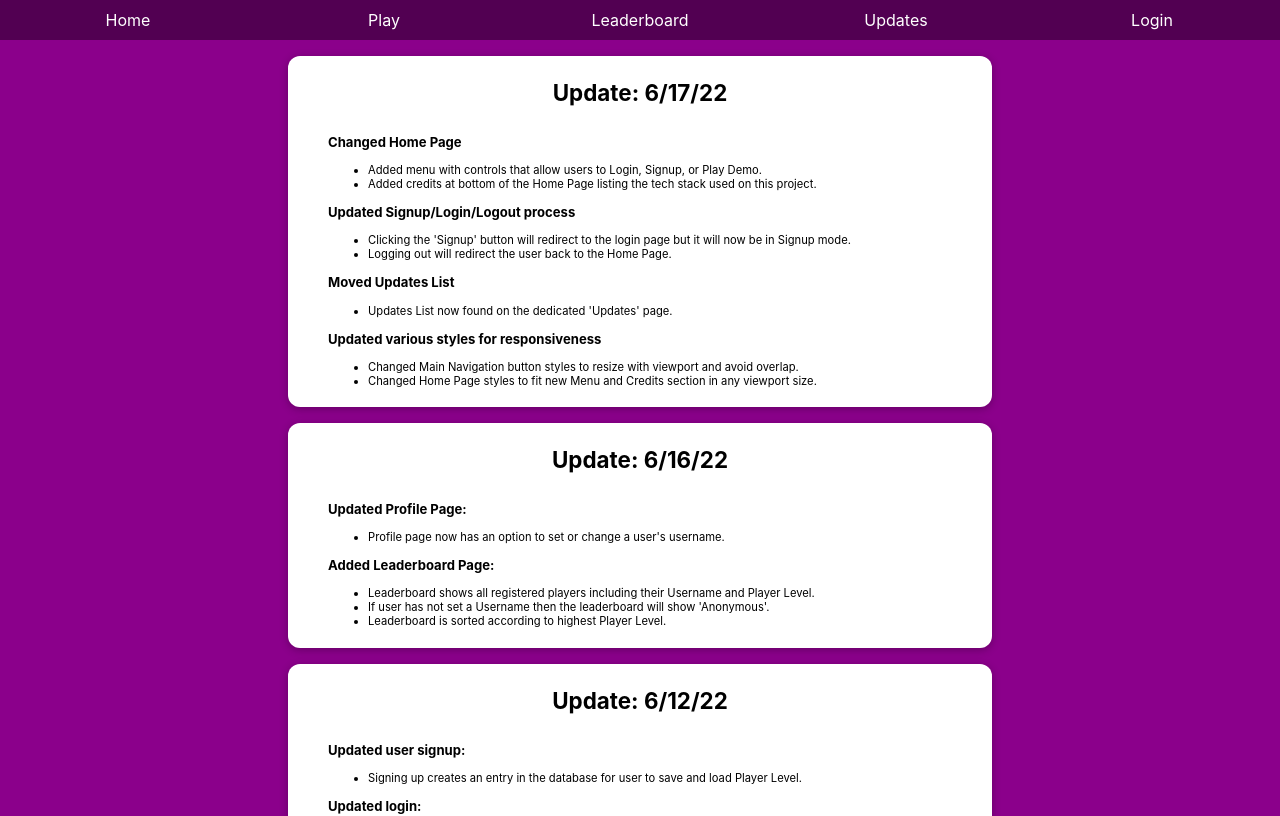
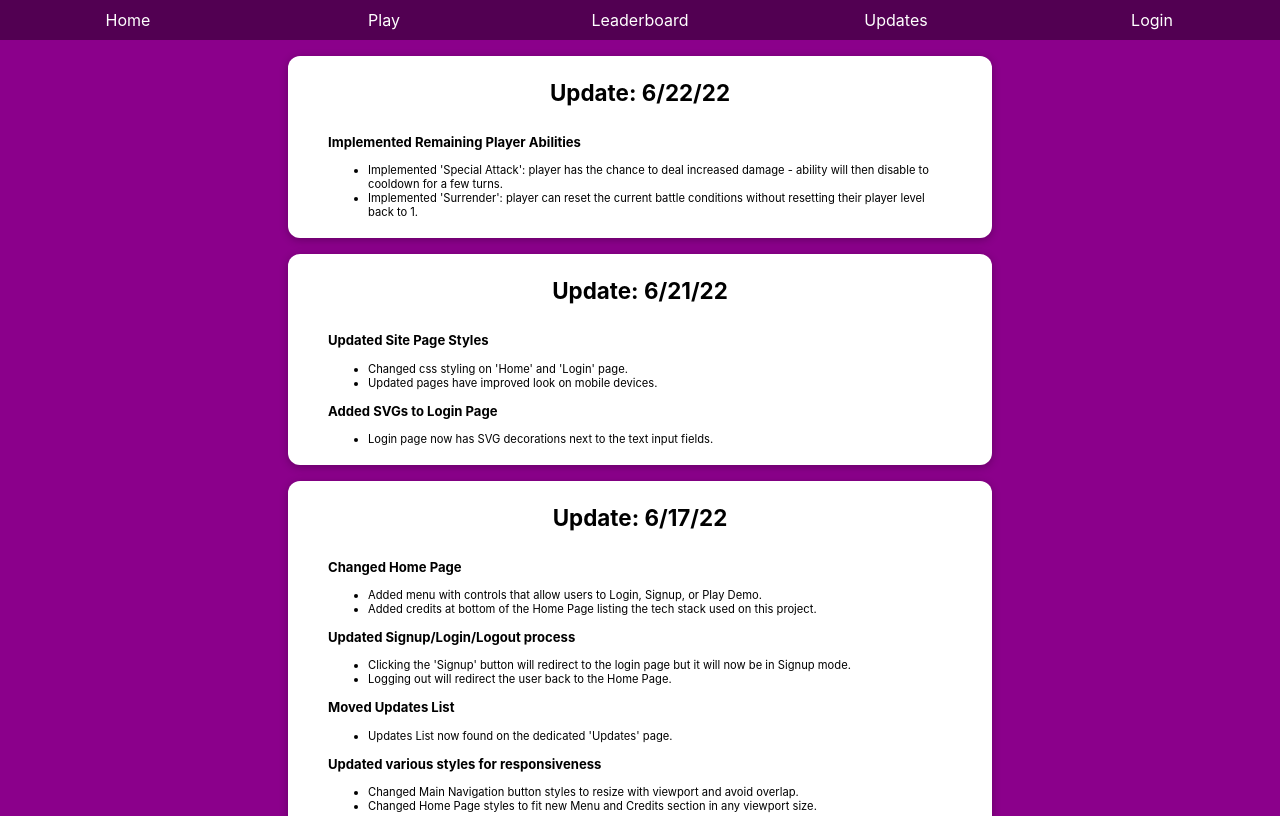
Before and after one commit to JeffreyGHJ/react-monster-cards, a Next.js app: page /updates in a window 1280 px wide. Shown: the top 816 px of the page. Built offline with nearby package versions, Linux system fonts and the light colour scheme.

Commit message:
Added today's updates to the 'Update' page

```diff
--- a/components/UpdateList.js
+++ b/components/UpdateList.js
@@ -3,6 +3,46 @@ import classes from './UpdateList.module.css';
 const UpdateList = (props) => {
     return (
         <div id="updates">
+            <div className={classes["update-item"]}>
+                <h1>Update: 6/22/22</h1>
+                <div className={classes["content-area"]}>
+                    <h3>
+                        Implemented Remaining Player Abilities
+                    </h3>
+                    <ul>
+                        <li>
+                            Implemented 'Special Attack': player has the chance to deal increased damage - ability will then disable to cooldown for a few turns.
+                        </li>
+                        <li>
+                            Implemented 'Surrender': player can reset the current battle conditions without resetting their player level back to 1.
+                        </li>
+                    </ul>
+                </div>
+            </div>
+            <div className={classes["update-item"]}>
+                <h1>Update: 6/21/22</h1>
+                <div className={classes["content-area"]}>
+                    <h3>
+                        Updated Site Page Styles
+                    </h3>
+                    <ul>
+                        <li>
+                            Changed css styling on 'Home' and 'Login' page.
+                        </li>
+                        <li>
+                            Updated pages have improved look on mobile devices.
+                        </li>
+                    </ul>
+                    <h3>
+                        Added SVGs to Login Page
+                    </h3>
+                    <ul>
+                        <li>
+                            Login page now has SVG decorations next to the text input fields.
+                        </li>
+                    </ul>
+                </div>
+            </div>
             <div className={classes["update-item"]}>
                 <h1>Update: 6/17/22</h1>
                 <div className={classes["content-area"]}>
```
